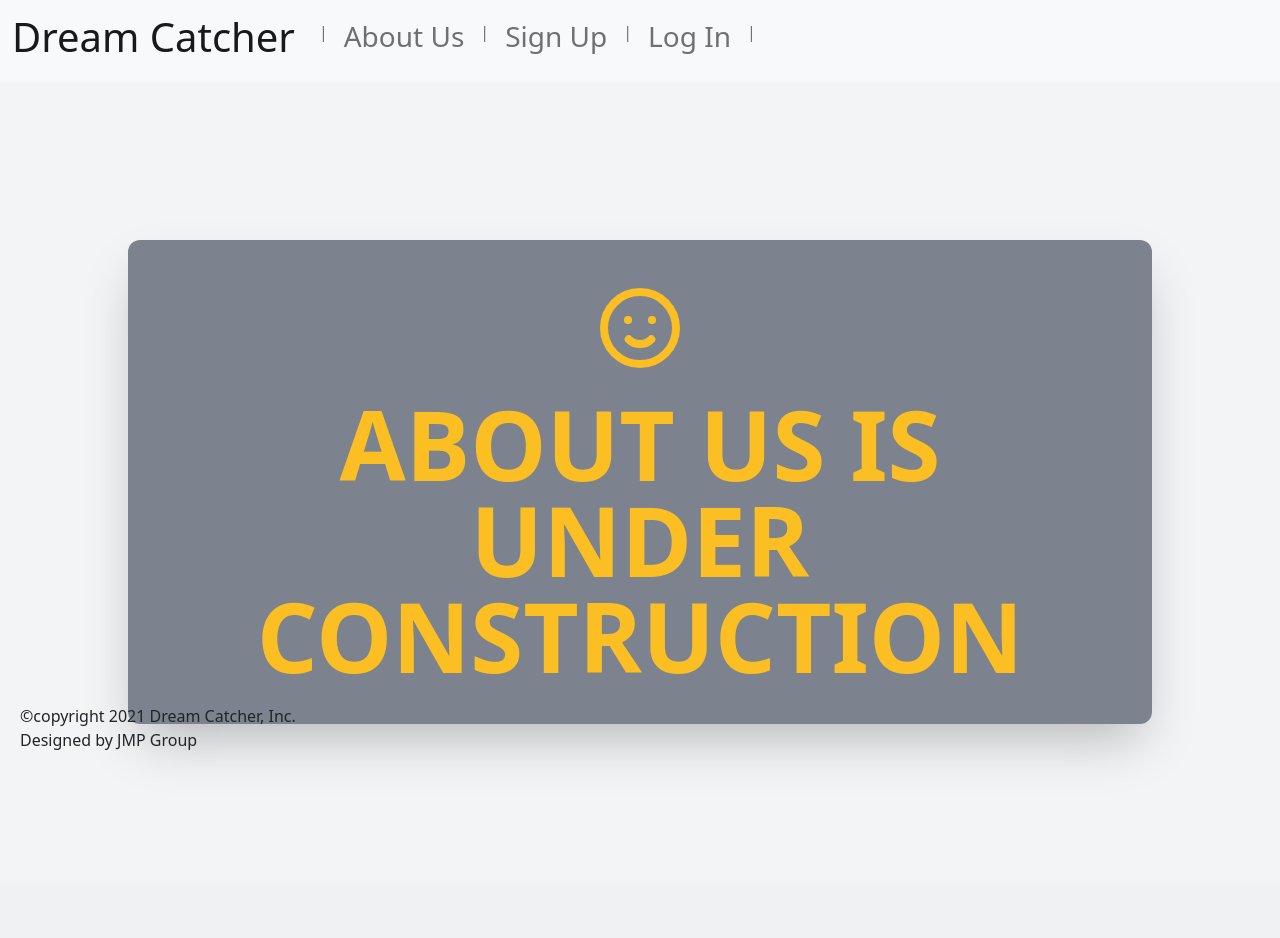
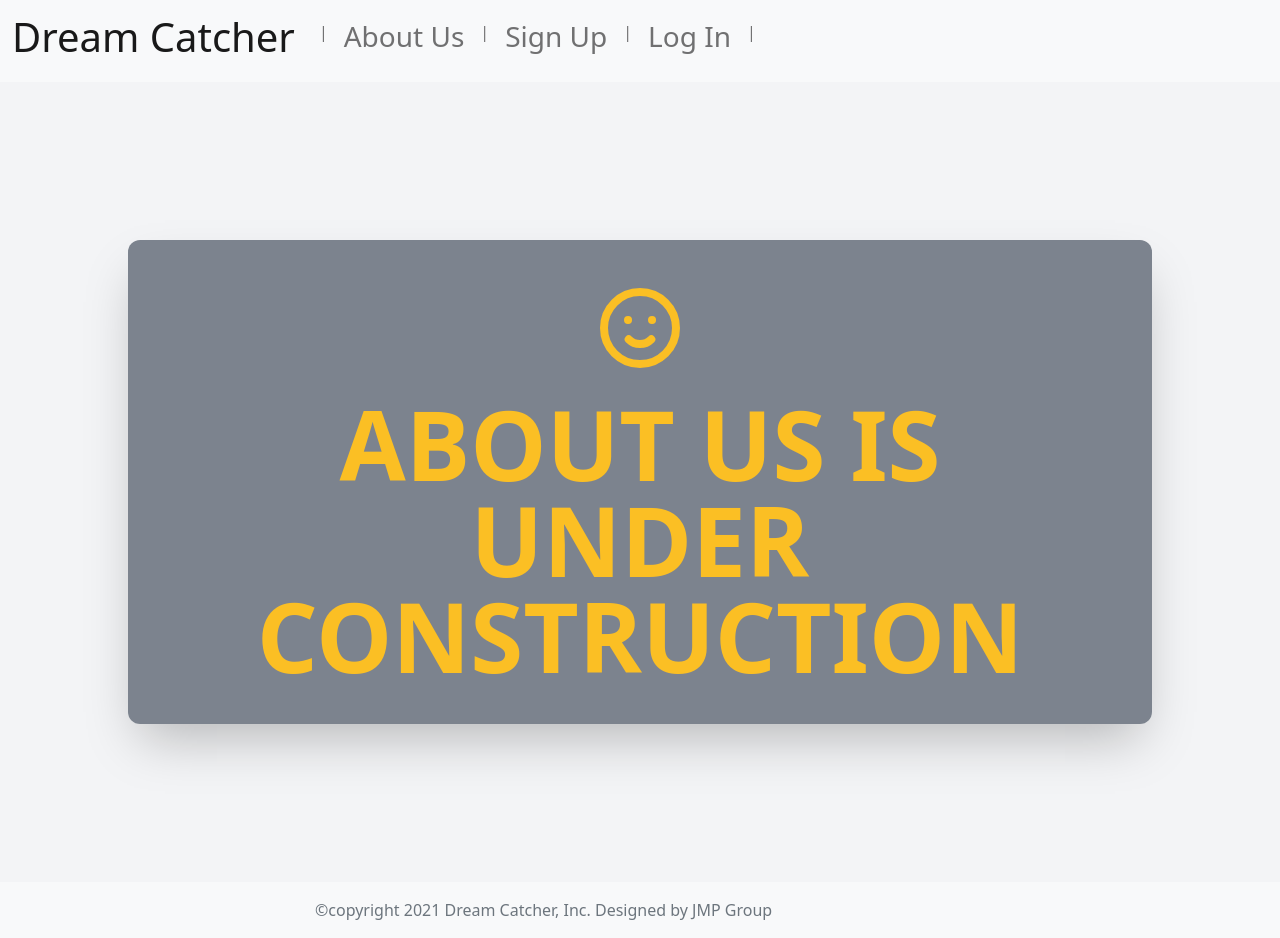
Before and after one commit to joelHilley/DreamJournalSocialNetwork, a Django app: page /about/ in a window 1280 px wide. Before the commit the page ends 755 px from the top, so only its background shows below. Run offline with Django 3.2, Linux system fonts and the light colour scheme; some libraries are stand-ins or nearby versions.

Commit message:
footer re-arranged

```diff
--- a/dreamsite/dreamsite/settings.py
+++ b/dreamsite/dreamsite/settings.py
@@ -44,6 +44,7 @@ INSTALLED_APPS = [
     # user defined apps
     'account',
     'dreamjournal',
+    "django_bootstrap5",
 ]
 
 MIDDLEWARE = [
--- a/dreamsite/static/css/base.css
+++ b/dreamsite/static/css/base.css
@@ -4,3 +4,11 @@
   background-position: top;
   background-attachment: fixed;
 }
+
+/* css style for footer */
+
+.container {
+  width: auto;
+  max-width: 680px;
+  padding: 0 15px;
+}
--- a/dreamsite/templates/base.html
+++ b/dreamsite/templates/base.html
@@ -1,5 +1,6 @@
 <!DOCTYPE html>
 {% load static %}
+
 <html lang="en">
 <head>
     <meta charset="UTF-8">
@@ -10,9 +11,11 @@
     <link rel="stylesheet" href="https://cdn.jsdelivr.net/npm/bootstrap@5.0.1/dist/css/bootstrap.min.css" integrity="undefined" crossorigin="anonymous">
     <script src="https://cdn.jsdelivr.net/npm/bootstrap@5.0.1/dist/js/bootstrap.bundle.min.js" integrity="undefined" crossorigin="anonymous"></script>
     <script src="https://kit.fontawesome.com/0da6f7d6ea.js" crossorigin="anonymous"></script>
-    <link rel="stylesheet" href="static/css/base.css">
+
+    <link rel="stylesheet" href="{% static 'css/base.css' %}">
 </head>
-<main style="background-image: url({% static '/img/background_dreamcatcher.jpg' %});">
+<!-- style="background-image: url({% static '/img/background_dreamcatcher.jpg' %});" -->
+<body>
   <header>
     {% if user.is_authenticated %}
     <nav class="navbar navbar-expand-lg navbar-light bg-light">
@@ -87,18 +90,17 @@
         </nav>
     {% endif %}
   </header>
-  </div>
-  <body>
+
+  <main>
     {% block content %}
 
     {% endblock %}
+  </main>
 
-  </body>
-  <footer class="container">
-    <div class="fixed-bottom mb-5 ml-5">
-      ©copyright 2021 Dream Catcher, Inc.<br>
-      Designed by JMP Group
-    </div>
+  <footer class="footer mt-auto py-3 bg-light">
+      <div class="container">
+        <span class="text-muted">©copyright 2021 Dream Catcher, Inc. Designed by JMP Group</span>
+      </div>
   </footer>
-</main>
+</body>
 </html>
```
Also changed, not shown: dreamsite/templates/registration/login.html (+24 -0 lines).
